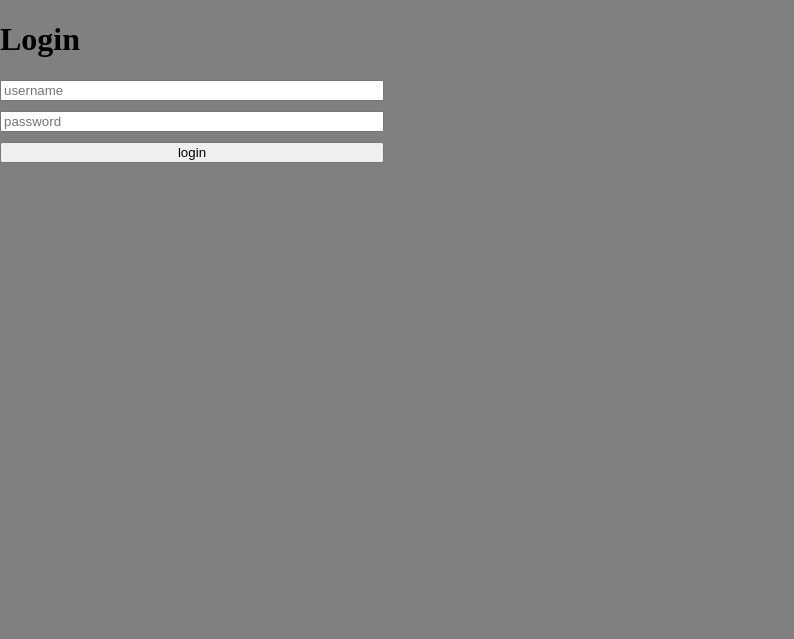
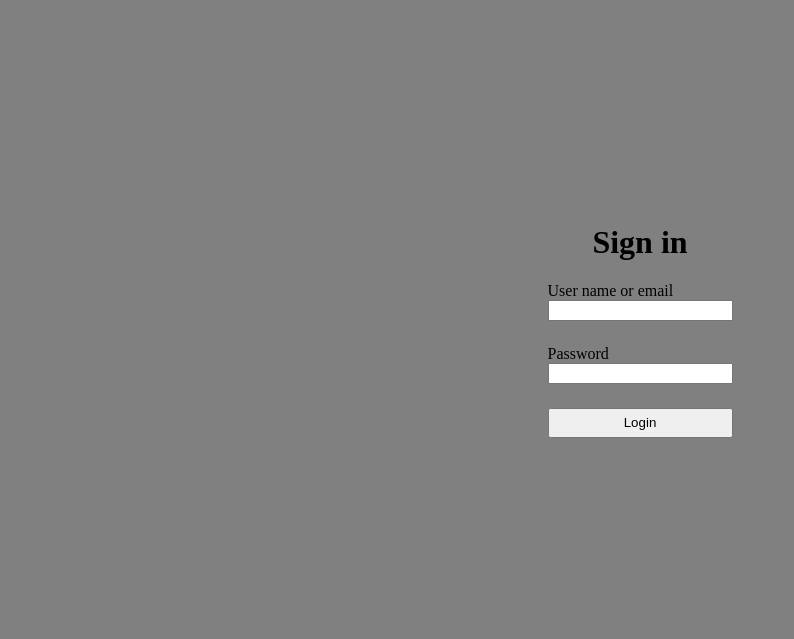
Before and after one commit to sebastiancruzg/auth-django, a Django app: page /login/ in a window 1280 px wide. Shown: the top 639 px of the page, without its empty margins (0-794 px from the left). Run offline with Django 5.2, Linux system fonts and the light colour scheme.

Commit message:
basic login in register logic

```diff
--- a/core/settings.py
+++ b/core/settings.py
@@ -37,6 +37,7 @@ ALLOWED_HOSTS = []
 INSTALLED_APPS = [
     'django.contrib.auth',
     'django.contrib.contenttypes',
+    'django.contrib.staticfiles',
     "user_auth",
 ]
 
@@ -124,6 +125,11 @@ USE_TZ = True
 
 STATIC_URL = 'static/'
 
+STATICFILES_DIRS = [
+    # BASE_DIR / "static",  # Global static files
+    BASE_DIR / "user_auth" / "static",  # App-specific static files
+]
+
 # Default primary key field type
 # https://docs.djangoproject.com/en/5.1/ref/settings/#default-auto-field
 
--- a/core/templates/base.html
+++ b/core/templates/base.html
@@ -1,3 +1,4 @@
+{% load static %}
 <!DOCTYPE html>
 <html lang="en">
 <head>
--- a/user_auth/forms.py
+++ b/user_auth/forms.py
@@ -9,3 +9,11 @@ class UserForm(forms.Form):
     )
     email = forms.EmailField(required=True, max_length=100)
     password = forms.CharField(required=True, max_length=256)
+
+
+class LoginForm(forms.Form):
+    email = forms.CharField(
+        required=True,
+        label='User name or email',
+    )
+    password = forms.CharField(required=True)
--- /dev/null
+++ b/user_auth/static/css/style.css
@@ -0,0 +1,23 @@
+.center-container {
+    display: flex;
+    flex-direction: column;
+    justify-content: center;
+    align-items: center;
+    height: 80vh;
+}
+
+.sign-form {
+    display: grid;
+    gap: 1.5rem;
+}
+
+.form-group {
+    display: flex;
+    flex-direction: column;
+    justify-content: space-between;
+}
+
+.error-message {
+    color: red;
+    font-size: smaller;
+}
--- a/user_auth/templates/errors_list.html
+++ b/user_auth/templates/errors_list.html
@@ -1,5 +1,7 @@
+{% load static %}
+
 <div style="height: .5rem;">
     {% for error in field.errors %}
-    <span style="color: red; font-size: smaller;">{{ error }}</span>
+    <span class="error-message">{{ error }}</span>
     {% endfor %}
 </div>
--- a/user_auth/templates/login.html
+++ b/user_auth/templates/login.html
@@ -1,15 +1,22 @@
 {% extends 'base.html' %}
 
+{% load static %}
+
 {% block content %}
-
-<h1>Login</h1>
-<form action="submit" method="POST">
-    {% csrf_token %}
-    <div style="display: grid; max-width: 30vw; gap: 10px">
-        <input type="text" name="username" placeholder="username">
-        <input type="password" name="password" placeholder="password">
-        <button type="submit">login</button>
-    </div>
-</form>
-
+<link rel="stylesheet" type="text/css" href="{% static 'css/style.css' %}">
+<div class="center-container">
+    <h1>Sign in</h1>
+    <form method="POST" novalidate onsubmit="this.querySelector('button').disabled = true;">
+        {% csrf_token %}
+        <div class="sign-form">
+            {% for field in form %}
+                <div class="form-group">
+                    <label for="{{ field.id_for_label }}">{{ field.label }}</label>
+                    {{ field }}
+                </div>
+            {% endfor %}
+            <button type="submit" style="height: 30px;">Login</button>
+        </div>
+    </form>
+</div>
 {% endblock content %}
--- /dev/null
+++ b/user_auth/templates/welcome.html
@@ -0,0 +1,5 @@
+{% extends 'base.html' %}
+
+{% block content %}
+<h1>Welcome!</h1>
+{% endblock content %}
--- a/user_auth/urls.py
+++ b/user_auth/urls.py
@@ -1,7 +1,11 @@
-from .views import login, register
+from django.conf import settings
+from django.conf.urls.static import static
 from django.urls import path
+from .views import login, sign_up, main_page
+
 
 urlpatterns = [
     path('login/', login, name='login'),
-    path('register/' , register)
-]
+    path('sign-up/' , sign_up),
+    path('welcome/', main_page)
+] + static(settings.STATIC_URL, document_root=settings.BASE_DIR)
--- a/user_auth/views.py
+++ b/user_auth/views.py
@@ -1,18 +1,37 @@
 from django.contrib.auth.hashers import make_password, check_password
 from django.shortcuts import render, redirect
-from .forms import UserForm
+from django.db.models import Q
+from django.core.exceptions import ObjectDoesNotExist
+from .forms import UserForm, LoginForm
 from .models import Users
 
 # Create your views here.
 def login(request):
-    return render(request, 'login.html')
+    if request.method == 'POST':
+        body = request.POST
+        form = LoginForm(body)
+        if not form.is_valid():
+            return render(request, 'login.html', {"form": LoginForm})
 
-def register(request):
+        email = body['email']
+        password = body['password']
+        try:
+            user = Users.objects.get(Q(user_name=email) | Q(email=email))
+        except ObjectDoesNotExist:
+            return render(request, 'login.html', {"form": LoginForm})
+
+        is_password = check_password(password, user.hashed_password)
+        if is_password:
+            return redirect('/welcome')
+
+    return render(request, 'login.html', {"form": LoginForm})
+
+def sign_up(request):
     if request.method == 'POST':
         body = request.POST
         form = UserForm(body)
         if not form.is_valid():
-            return render(request,'sign_up.html', {"form": form})
+            return render(request, 'sign_up.html', {"form": form})
 
         user = Users.objects.create(
             user_name = body['user_name'],
@@ -23,3 +42,7 @@ def register(request):
         user.save()
         return redirect("/login")
     return render(request, 'sign_up.html', {"form": UserForm})
+
+
+def main_page(request):
+    return render(request, 'welcome.html')
```
Also changed, not shown: user_auth/templates/sign_up.html (+9 -6 lines).
